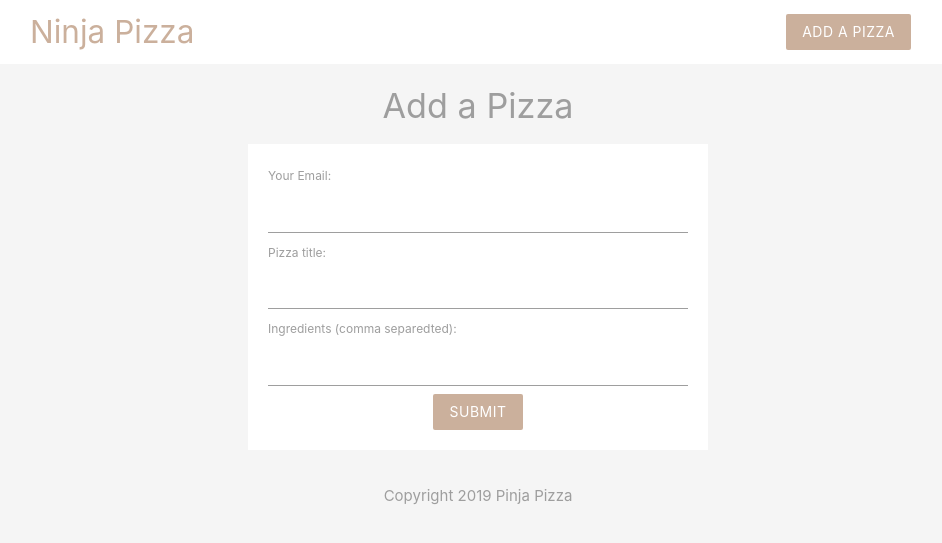
After one commit to biagiola/php-and-sql, a PHP site: page /add.php in a window 1280 px wide. The commit adds this page. Shown: the top 543 px of the page, without its empty margins (162-1104 px from the left). Run offline with PHP 8.4, Linux system fonts and the light colour scheme.

Commit message:
Add files via upload

```diff
--- /dev/null
+++ b/add.php
@@ -0,0 +1,42 @@
+<?php
+
+    // isset() check weather is a certain variable has been set
+    // in this case the global variable $_GET
+    // the email, title and the ingredients, and the submit button of the form will be store in the $_GET array
+    /* if( isset($_GET['submit']) ) {  // the submit is from the ,,name'' of the input tag not the ,,value''
+        echo $_GET['email'];
+        echo $_GET['title'];
+        echo $_GET['ingredients'];
+    } */
+
+    // POST (it is more secure)
+    if( isset($_POST['submit']) ) {
+        echo $_POST['email'];
+        echo $_POST['title'];
+        echo $_POST['ingredients'];
+    }
+
+?>
+<!DOCTYPE html>
+<html>
+
+  <?php include('templates/header.php') ?>
+
+  <section class="container grey-text">
+    <h4 class="center">Add a Pizza</h4>
+    <form class="white" action="add.php" method="POST" >
+        <label>Your Email:</label>
+        <input type="text" name="email">
+        <label>Pizza title:</label>
+        <input type="text" name="title">
+        <label>Ingredients (comma separedted):</label>
+        <input type="text" name="ingredients">
+        <div class="center">
+            <input type="submit" name="submit" value="submit" class="btn brand z-depth-0">
+        </div>
+    </form>
+  </section>
+
+  <?php include('templates/footer.php') ?>
+
+</html>
--- a/index.php
+++ b/index.php
@@ -6,3 +6,5 @@
 
   <?php include('templates/header.php') ?>
   <?php include('templates/footer.php') ?>
+
+</html>
--- a/templates/footer.php
+++ b/templates/footer.php
@@ -2,4 +2,3 @@
     <div class="center grey-text">Copyright 2019 Pinja Pizza</div>
   </footer>
 </body>
-</html>
--- a/templates/header.php
+++ b/templates/header.php
@@ -1,4 +1,26 @@
 <head>
   <title>PHP basics</title>
+   <link rel="stylesheet" href="https://cdnjs.cloudflare.com/ajax/libs/materialize/1.0.0/css/materialize.min.css">
+   <style>
+        .brand {
+            background: #cbb09c !important
+        }
+        .brand-text {
+            color: #cbb09c !important
+        }
+        form {
+            max-width: 460px;
+            margin: 20px auto;
+            padding: 20px;
+        }
+   </style>
 </head>
-<body>
+<body class="grey lighten-4">
+    <nav class="white z-depth-0">
+        <div class="container">
+            <a href="#" class="brand-logo brand-text">Ninja Pizza</a>
+            <ul id="nav-mobile" class="right hide-on-small-and-down">
+                <li><a href="#" class="btn brand z-depth-0">Add a Pizza</a></li>
+            </ul>
+        </div>
+    </nav>
```
